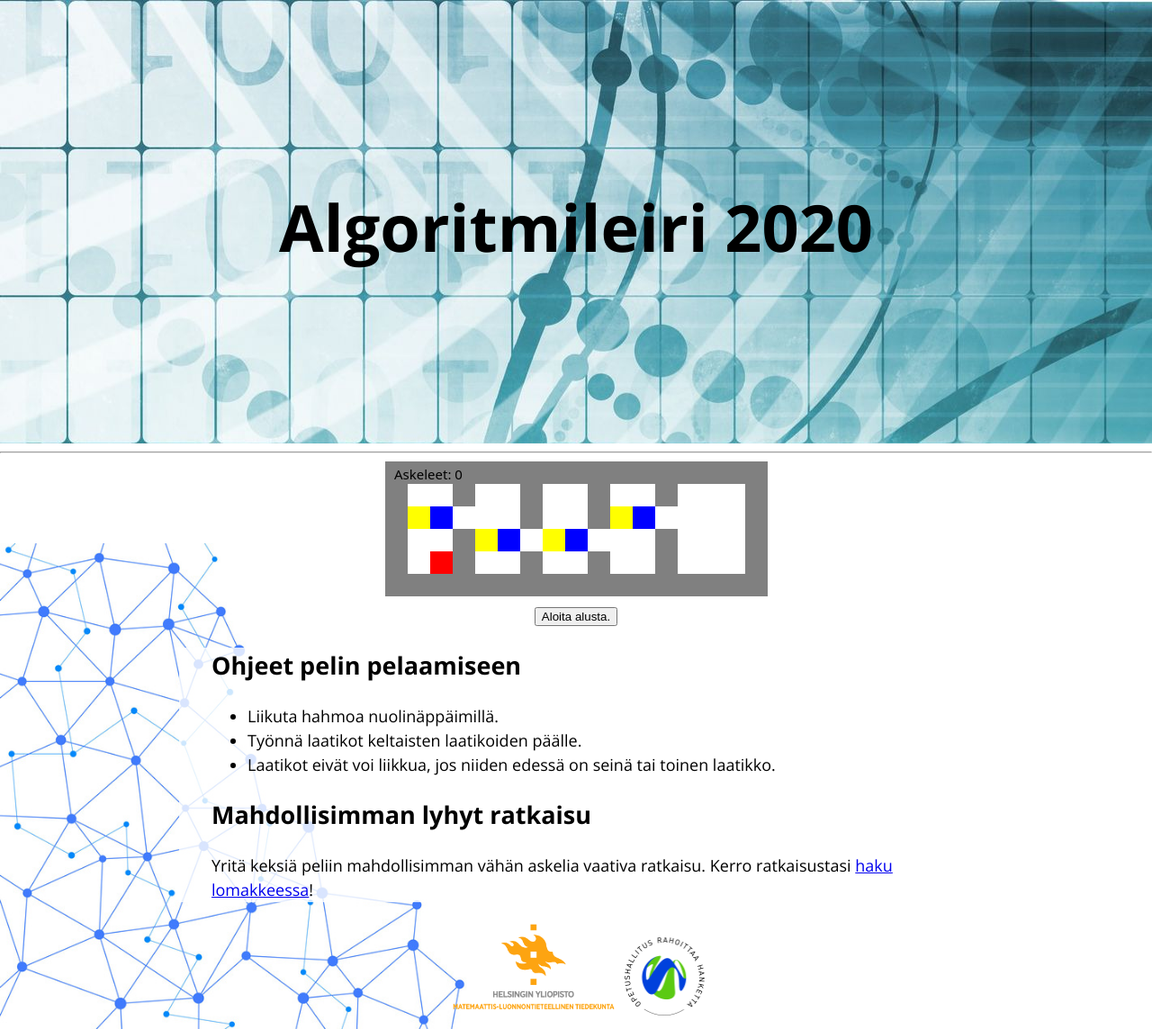
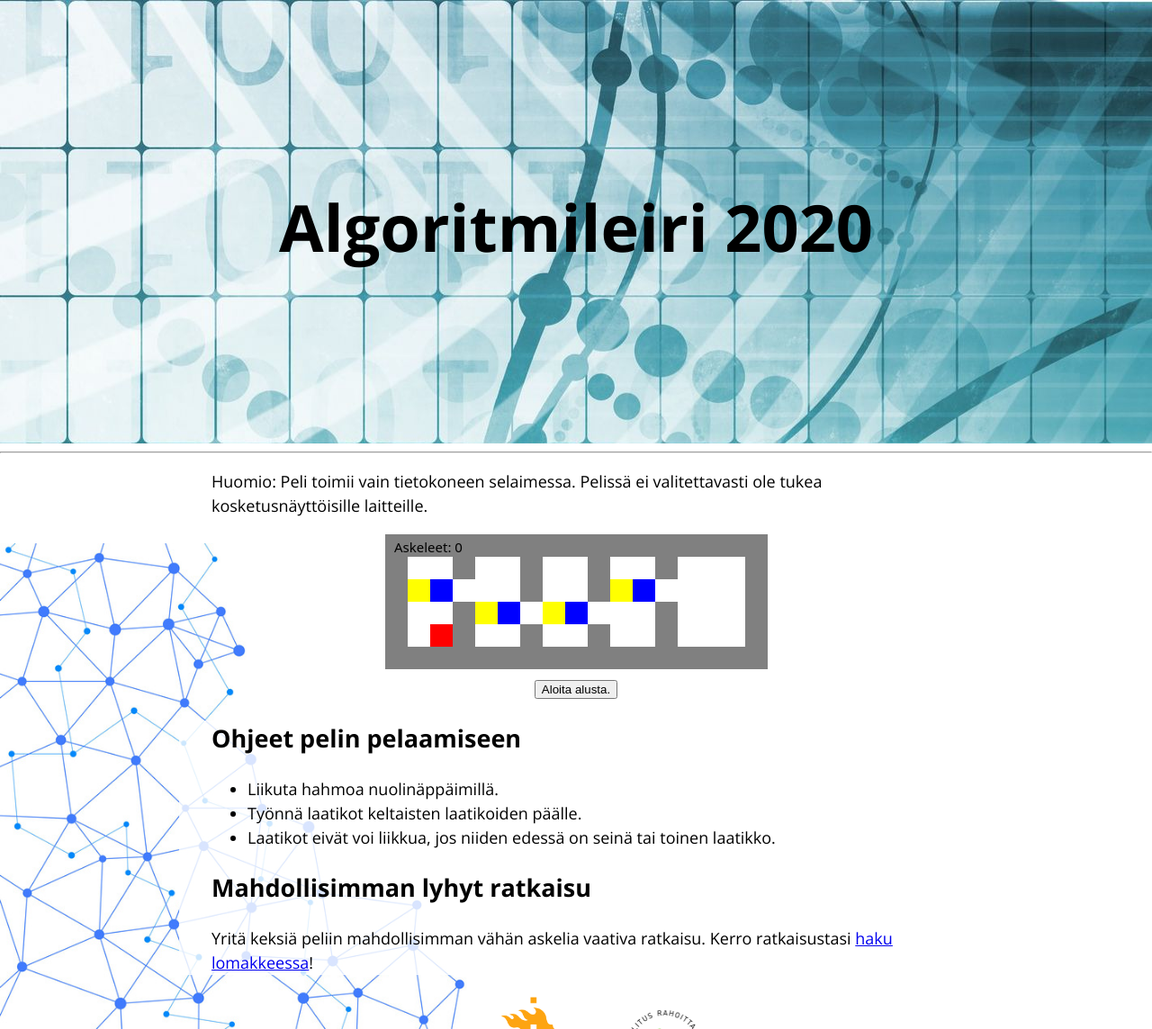
Before and after one commit to millakortelainen/leiri2020, a Jekyll site: the page built from peli.html, in a window 1280 px wide. Shown: the whole page at 90% size. Built offline with Jekyll 4.4.1, drawn with Linux system fonts in a browser that asks for light colours.

Commit message:
pelin ohjetekstin päivitys, etusivun päivitys

```diff
--- a/_includes/content.html
+++ b/_includes/content.html
@@ -1,6 +1,3 @@
 <div class='content'>
     {{ content }}
-    <a href={{ '/game.html' | relative_url }}>Pelaa peliä.</a>
-
-    <p> Peli toimii vain tietokoneella. Siinä ei ole tukea kosketusnäytöille. </p>
 </div>
--- a/_includes/game.html
+++ b/_includes/game.html
@@ -1,3 +1,6 @@
+<div class="content">
+    <p>Huomio: Peli toimii vain tietokoneen selaimessa. Pelissä ei valitettavasti ole tukea kosketusnäyttöisille laitteille.</p>
+</div>
 <div class=kangas>
 
     <canvas id="kangas" width=425 height=150 style=background-color:white>
@@ -5,6 +8,8 @@
     </canvas>
     <br>
     <button id="resetCanvas">Aloita alusta.</button>
+    <div id="liikkeet">
+    </div>
 </div>
 <script src={{ '/assets/game.js'  | relative_url }}></script>
 <div class="content">
```
Also changed, not shown: peli.html (renamed from game.html).
